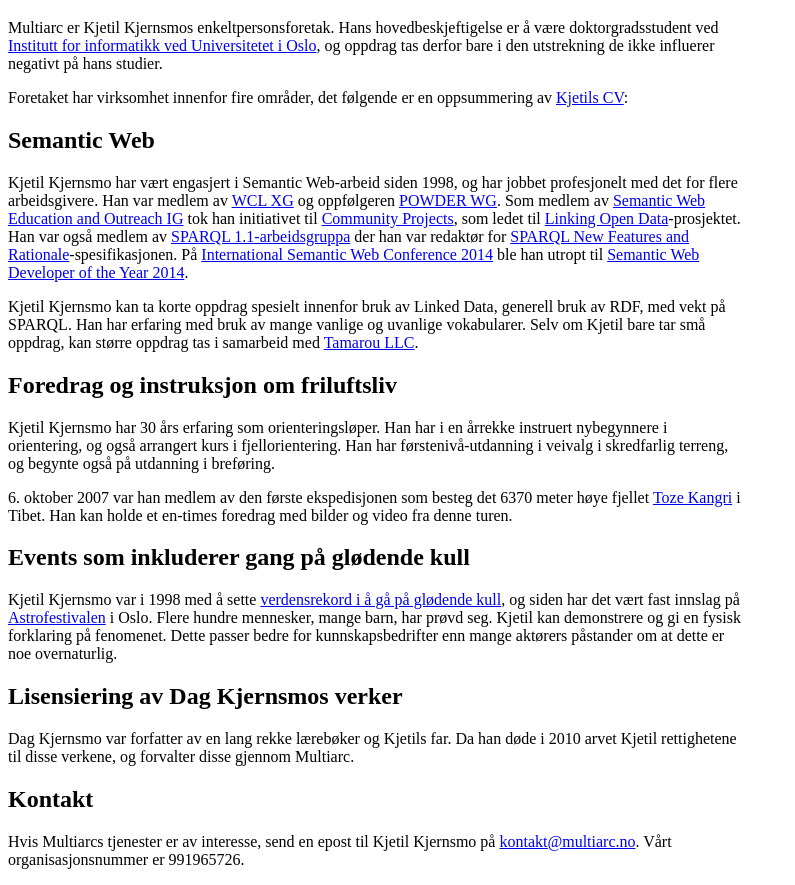
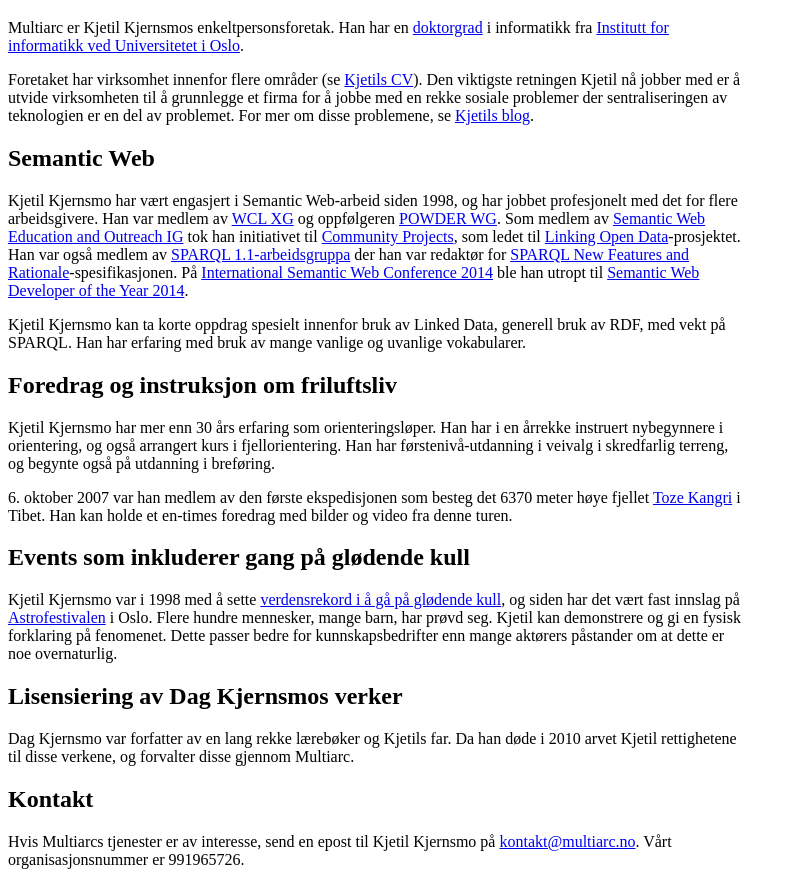
Before and after one commit to kjetilk/multiarc, a plain HTML site: page index.html in a window 1280 px wide. Shown: the part 61-946 px from the top of the page, without its empty margins (0-795 px from the left). Drawn offline with Linux system fonts and the light colour scheme.

Commit message:
update multiarc page

```diff
--- a/index.html
+++ b/index.html
@@ -36,13 +36,23 @@
 	content="Multiarc Kjernsmo">
      <h1 property="foaf:name">Multiarc</h1>
 
-     <p property="rdfs:comment">Multiarc er Kjetil Kjernsmos enkeltpersonsforetak. Hans
-       hovedbeskjeftigelse er å være doktorgradsstudent ved <a href="http://www.ifi.uio.no/">Institutt for informatikk ved Universitetet i Oslo</a>, og oppdrag tas derfor bare i den utstrekning de ikke influerer negativt på hans studier.</p>
+     <p property="rdfs:comment">Multiarc er Kjetil Kjernsmos
+       enkeltpersonsforetak. Han har
+       en <a href="http://urn.nb.no/URN:NBN:no-56537">doktorgrad</a> i
+       informatikk fra
+<a href="http://www.ifi.uio.no/">Institutt for informatikk ved
+Universitetet i Oslo</a>.
 
      <p>
-       Foretaket har virksomhet innenfor fire områder, det følgende er
-       en oppsummering av <a
-       href="http://www.kjetil.kjernsmo.net/cv.no.html">Kjetils CV</a>:
+       Foretaket har virksomhet innenfor flere områder (se  <a
+       href="http://www.kjetil.kjernsmo.net/cv.no.html">Kjetils
+       CV</a>).
+       Den viktigste retningen Kjetil nå jobber med er å utvide
+       virksomheten til å grunnlegge et firma for å jobbe med en rekke
+       sosiale problemer der sentraliseringen av teknologien er en del
+       av problemet. For mer om disse problemene,
+       se <a href="http://kjetil.kjernsmo.net/2016/11/diversity-through-decentralisation/">Kjetils blog</a>.
+
      </p>
 
      <div rel="gr:offers">
@@ -55,7 +65,7 @@
 	     Semantic Web Conference 2014</a> ble han utropt til <a xml:lang="en" href="http://iswc2014.semdev.org/award/">Semantic Web Developer of the Year 2014</a>.
 	   </p>
 
-	   <p>Kjetil Kjernsmo kan ta korte oppdrag spesielt innenfor bruk av Linked Data, generell bruk av RDF, med vekt på SPARQL. Han har erfaring med bruk av mange vanlige og uvanlige vokabularer. Selv om Kjetil bare tar små oppdrag, kan større oppdrag tas i samarbeid med <a href="http://tamarou.com/">Tamarou LLC</a>.
+	   <p>Kjetil Kjernsmo kan ta korte oppdrag spesielt innenfor bruk av Linked Data, generell bruk av RDF, med vekt på SPARQL. Han har erfaring med bruk av mange vanlige og uvanlige vokabularer.
 	   </p>
 	 </div>
        </div>
@@ -64,7 +74,7 @@
 	 <h2 property="rdfs:label">Foredrag og instruksjon om friluftsliv</h2>
 
 	 <div property="rdfs:comment">
-	   <p>Kjetil Kjernsmo har 30 års erfaring som orienteringsløper. Han har i en årrekke instruert nybegynnere i orientering, og også arrangert kurs i fjellorientering. Han har førstenivå-utdanning i veivalg i skredfarlig terreng, og begynte også på utdanning i breføring.
+	   <p>Kjetil Kjernsmo har mer enn 30 års erfaring som orienteringsløper. Han har i en årrekke instruert nybegynnere i orientering, og også arrangert kurs i fjellorientering. Han har førstenivå-utdanning i veivalg i skredfarlig terreng, og begynte også på utdanning i breføring.
 	   </p>
 	   <p>6. oktober 2007 var han medlem av den første ekspedisjonen som besteg det 6370 meter høye fjellet <a href="http://www.summitpost.org/mountain/rock/361424/toze-kangri.html">Toze Kangri</a> i Tibet. Han kan holde et en-times foredrag med bilder og video fra denne turen.
 	   </p>
```
